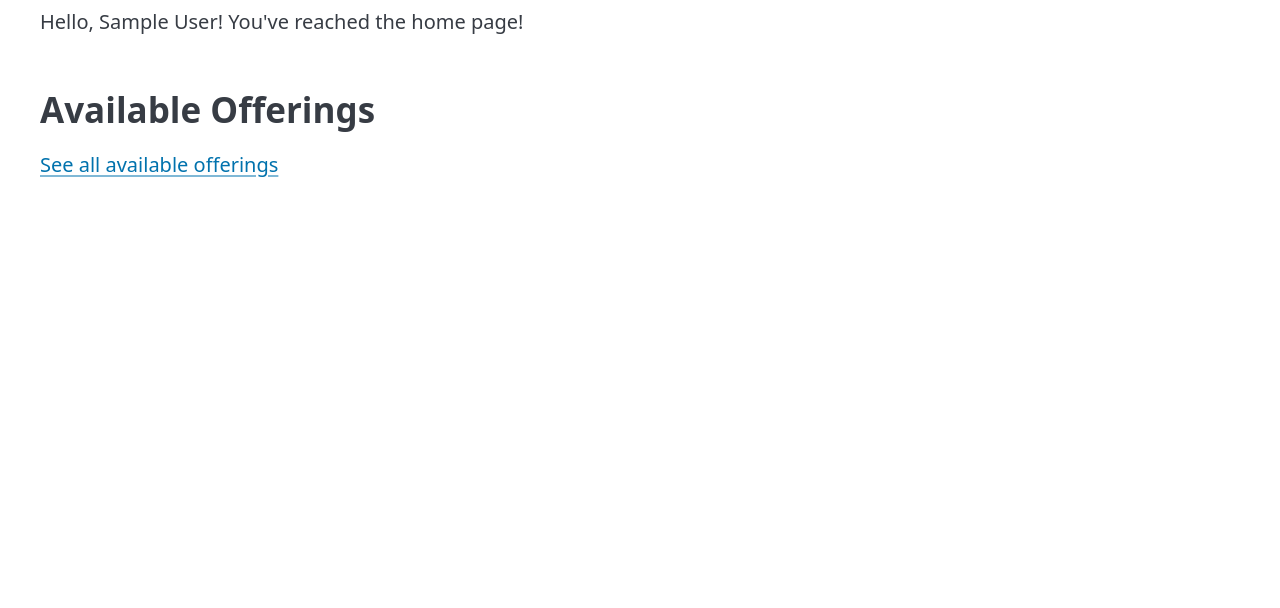
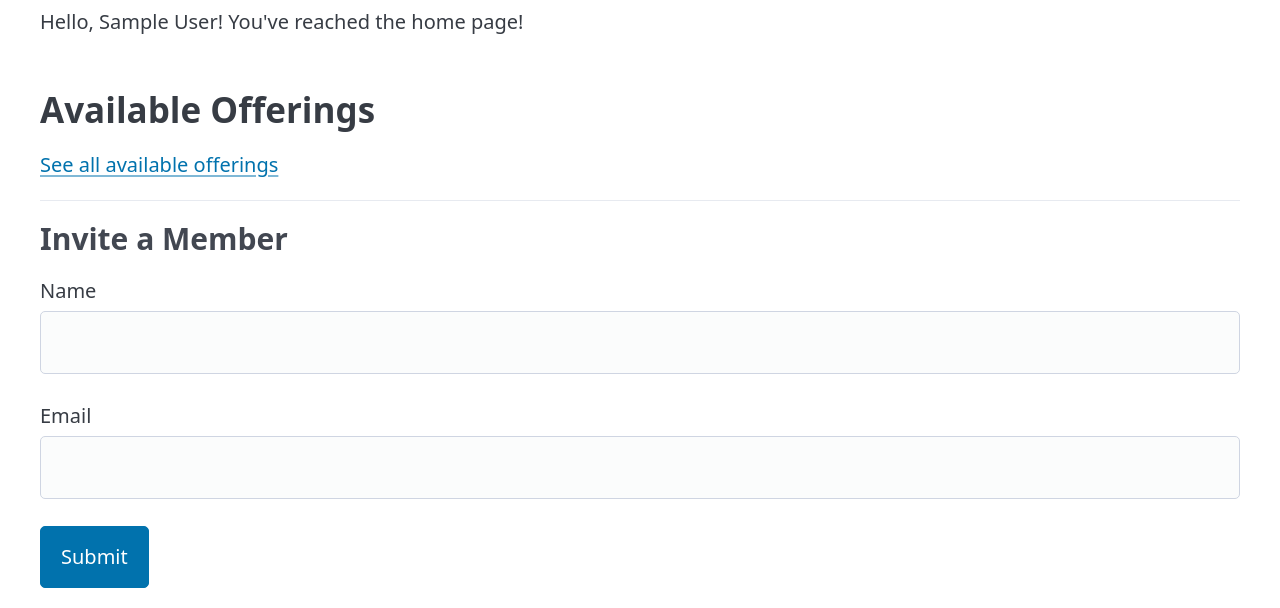
Before and after one commit to Edinunzio/ten_east, a Django app: page /home/ in a window 1280 px wide. Shown: the part 234-842 px from the top of the page. Before the commit the page ends 411 px from the top, so only its background shows below. Run offline with Django 5.2, Linux system fonts and the light colour scheme; the visitor is signed in with stand-in values (Sample User, id 1); data that the repository does not hold is empty.

Commit message:
expanding ts to handle referal submissions. added Referral model and ajax related urls and views.

```diff
--- a/config/urls.py
+++ b/config/urls.py
@@ -1,7 +1,7 @@
 from django.contrib import admin
 from django.urls import path
 from django.contrib.auth import views as auth_views
-from portal.views import SignupView, LandingView, HomeView, OfferingsListView, OfferingDetailView, CreateRequestAllocationView
+from portal.views import SignupView, LandingView, HomeView, OfferingsListView, OfferingDetailView, CreateRequestAllocationView, CreateReferralView
 
 urlpatterns = [
     path('admin/', admin.site.urls),
@@ -13,4 +13,5 @@ urlpatterns = [
     path('offerings/', OfferingsListView.as_view(), name='offerings_list'),
     path('offerings/<slug:slug>/', OfferingDetailView.as_view(), name='offerings_detail'),
     path('create-request-allocation/', CreateRequestAllocationView.as_view(), name='create_request_allocation'),
+    path('create-referral/', CreateReferralView.as_view(), name='create_referral'),
 ]
--- a/portal/admin.py
+++ b/portal/admin.py
@@ -1,5 +1,5 @@
 from django.contrib import admin
-from .models import User, Offering, OfferingTag, InvestorType, RequestAllocation
+from .models import User, Offering, OfferingTag, InvestorType, RequestAllocation, Referral
 
 class OfferingAdmin(admin.ModelAdmin):
     list_display = (
@@ -18,3 +18,4 @@ admin.site.register(Offering, OfferingAdmin)
 admin.site.register(OfferingTag)
 admin.site.register(InvestorType)
 admin.site.register(RequestAllocation)
+admin.site.register(Referral)
--- a/portal/models.py
+++ b/portal/models.py
@@ -58,3 +58,12 @@ class RequestAllocation(models.Model):
 
     def __str__(self):
         return f"{self.user.username} - {self.offering.title} - ${self.amount} - {self.request_date}"
+
+
+class Referral(models.Model):
+    user = models.ForeignKey(settings.AUTH_USER_MODEL, on_delete=models.CASCADE, related_name='referral')
+    invite_name = models.CharField(max_length=100, unique=True)
+    invite_email = models.EmailField(max_length=254, unique=True, null=False, blank=False)
+
+    def __str__(self):
+        return f"{self.user.username} - {self.invite_name} - {self.invite_email}"
--- a/portal/templates/allocations.html
+++ b/portal/templates/allocations.html
@@ -1,4 +1,4 @@
-<form id="form-container" action="POST">
+<form id="form-allocations" action="POST">
     {% csrf_token %}
     <div class="card" id="card-1">
       <p>Step 1 of 3</p>
@@ -6,7 +6,7 @@
       <p>Please enter in amounts of 10,000</p>
       <input type="hidden" name="user" value="{{user.id}}">
       <input type="hidden" name="offering" value="{{offering.id}}">
-      <label><input type="text" name="amount">Amount</label>
+      <label>Amount<input type="text" name="amount"></label>
       <small>100k Minimum investment</small>
       <button type="button" class="next-button">Next</button>
     </div>
@@ -32,7 +32,7 @@
       <label>Amount Requested</label>
       <p><span id="display-amount"></span></p>
       <button type="button" class="previous-button">Back</button>
-      <button class="submit-button">Submit</button>
+      <button class="submit-allocations">Submit</button>
     </div>
 </form>
 
--- a/portal/templates/home.html
+++ b/portal/templates/home.html
@@ -9,6 +9,8 @@
     {% include 'offerings/items.html' %}
 {% endfor %}
 <section><a href="{% url 'offerings_list' %}">See all available offerings</a></section>
+<hr>
+{% include 'referral.html' %}
 {% if req_allocations %}
 <h2>Request Allocations</h2>
     <table>
--- /dev/null
+++ b/portal/templates/referral.html
@@ -0,0 +1,11 @@
+<form id="form-referral" action="POST">
+    {% csrf_token %}
+    <div class="form-referral">
+      <h3>Invite a Member</h3>
+      <input type="hidden" name="user" value="{{user_id}}">
+      <label>Name<input type="text" name="invite_name"></label>
+      <label>Email<input type="email" name="invite_email"></label>
+    </div>
+      <button class="submit-button">Submit</button>
+    </div>
+</form>
--- a/portal/views.py
+++ b/portal/views.py
@@ -2,11 +2,11 @@ import json
 from django.shortcuts import render, redirect
 from django.contrib.auth import login
 from django.views import View
-from django.views.generic import TemplateView, ListView, DetailView, CreateView
+from django.views.generic import TemplateView, ListView, DetailView
 from django.http import JsonResponse
 from django.contrib.auth.mixins import LoginRequiredMixin
 from .forms import CustomUserCreationForm
-from .models import RequestAllocation, Offering, User
+from .models import RequestAllocation, Offering, User, Referral
 
 class SignupView(View):
     template_name = 'signup.html'
@@ -32,6 +32,7 @@ class HomeView(LoginRequiredMixin, TemplateView):
     def get_context_data(self, **kwargs):
         context = super().get_context_data(**kwargs)
         user = self.request.user
+        context['user_id'] = user.id
         context['username'] = f"{user.first_name} {user.last_name}"
         context['phone_number'] = user.phone_number
         context['country_of_residence'] = user.country_of_residence
@@ -96,3 +97,24 @@ class CreateRequestAllocationView(View):
 
         except (User.DoesNotExist, Offering.DoesNotExist, ValueError) as e:
             return JsonResponse({'status': 'error', 'message': str(e)})
+
+class CreateReferralView(View):
+    def post(self, request):
+        data = json.loads(request.body)
+        user_id = data.get('user')
+        print(data)
+        invite_name = data.get('invite_name')
+        invite_email = data.get('invite_email')
+
+        try:
+            user = User.objects.get(pk=user_id)
+            referral = Referral.objects.create(
+                user=user,
+                invite_name=invite_name,
+                invite_email=invite_email
+            )
+
+            return JsonResponse({'status': 'success', 'data': {'id': referral.id}})
+
+        except (User.DoesNotExist, ValueError) as e:
+            return JsonResponse({'status': 'error', 'message': str(e)})
```
Also changed, not shown: portal/static/src/app.ts (+45 -10 lines).
